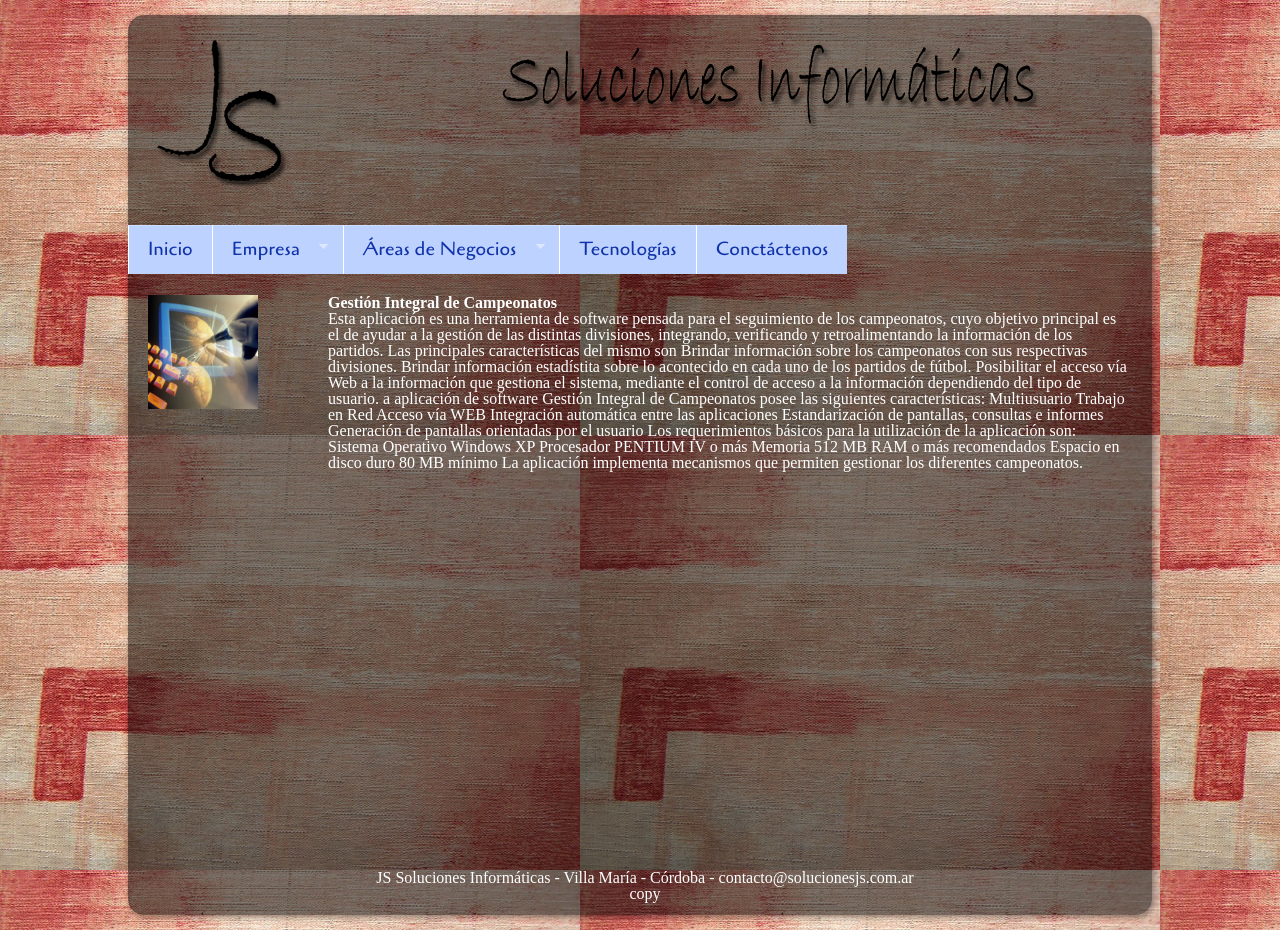
After one commit to vanzettijuan/webEmpresa, a CodeIgniter app: page /index.php/inicio/gestionLigasFutbol in a window 1280 px wide. The commit adds this page. Run offline with CodeIgniter, Linux system fonts and the light colour scheme; some libraries are stand-ins or nearby versions.

Commit message:
cambio de imagen

```diff
--- a/application/controllers/inicio.php
+++ b/application/controllers/inicio.php
@@ -17,6 +17,7 @@ class Inicio extends CI_Controller
        $this->ruta = base_url();
        $this->url_site = site_url();
        $this->recurso['menu'] = "<script src='".$this->ruta."js/plugins/hoverIntent.js'></script>  <script src='".$this->ruta."js/plugins/superfish.js'></script>  <script src='".$this->ruta."js/plugins/supersubs.js'></script> ";
+
 	}
 
 	public function index()
@@ -30,7 +31,7 @@ class Inicio extends CI_Controller
 
 	}
 
-	public function quienes()
+	public function quienesSomos()
 	{
 		$data =array();
 		$data['contenido']="quienesSomos_v";
@@ -40,4 +41,56 @@ class Inicio extends CI_Controller
 		$this->load->view('includes/template_v',$data);
 	}
 
+
+	public function nuestraMision()
+	{
+		$data =array();
+		$data['contenido']="nuestraMision_v";
+        $data['ruta']= $this->ruta;
+		$data['url'] =$this->url_site;
+		$data['js']= $this->recurso['menu'];
+		$this->load->view('includes/template_v',$data);
+	}
+
+	public function nuestraVision()
+	{
+		$data =array();
+		$data['contenido']="nuestraVision_v";
+        $data['ruta']= $this->ruta;
+		$data['url'] =$this->url_site;
+		$data['js']= $this->recurso['menu'];
+		$this->load->view('includes/template_v',$data);
+	}
+
+    public function gestionComercial()
+	{
+		$data =array();
+		$data['contenido']="gestionComercial_v";
+        $data['ruta']= $this->ruta;
+		$data['url'] =$this->url_site;
+		$data['js']= $this->recurso['menu'];
+		$this->load->view('includes/template_v',$data);
+	}
+
+    public function gestionLigasFutbol()
+	{
+		$data =array();
+		$data['contenido']="gestionLigasFutbol_v";
+        $data['ruta']= $this->ruta;
+		$data['url'] =$this->url_site;
+		$data['js']= $this->recurso['menu'];
+		$this->load->view('includes/template_v',$data);
+	}
+
+    public function tecnologias()
+	{
+		$data =array();
+		$data['contenido']="tecnologias_v";
+        $data['ruta']= $this->ruta;
+		$data['url'] =$this->url_site;
+		$data['js']= $this->recurso['menu'];
+		$this->load->view('includes/template_v',$data);
+	}
+
+
 }
--- /dev/null
+++ b/application/views/gestionLigasFutbol_v.php
@@ -0,0 +1,31 @@
+<div id="caja_imagen">
+    <img width="110" height="114" src="<?=$ruta?>img/1.jpg">
+</div>
+<div id="columna_texto">
+    <p><span class="negrita">Gestión Integral de Campeonatos</span> </p>
+
+Esta aplicación es una herramienta de software pensada para el seguimiento de los campeonatos, cuyo objetivo principal es el de ayudar a la gestión de las distintas divisiones, integrando, verificando y retroalimentando la información de los partidos. Las principales características del mismo  son
+
+    Brindar información sobre los campeonatos con sus  respectivas divisiones.
+    Brindar información estadístita sobre lo acontecido en cada uno de los partidos de fútbol.
+    Posibilitar el acceso vía Web a la información que gestiona el sistema, mediante el control de acceso a la información dependiendo del tipo de usuario.
+
+a aplicación de software Gestión Integral de Campeonatos posee las siguientes características:
+
+    Multiusuario
+    Trabajo en Red
+    Acceso vía WEB
+    Integración automática entre las aplicaciones
+    Estandarización de pantallas, consultas e informes
+    Generación de pantallas orientadas por el usuario
+
+Los requerimientos básicos para la utilización de la aplicación son:
+
+    Sistema Operativo Windows XP
+    Procesador PENTIUM IV o más
+    Memoria 512 MB RAM o más recomendados
+    Espacio en disco duro 80 MB mínimo
+
+La aplicación implementa mecanismos que permiten gestionar los diferentes campeonatos.
+
+ </div>
--- a/application/views/includes/header_v.php
+++ b/application/views/includes/header_v.php
@@ -8,7 +8,8 @@
 	<link rel="stylesheet" href="<?=base_url();?>css/css.css">
 </head>
 <body>
-	<img src="<?=$ruta?>img/tapiz/bg.jpg" class="bg">
+		<!--Es para la imagen grande"-->
+	<!--img src="<?=$ruta?>img/tapiz/33.jpg" class="bg"-->
 	<div id="cuerpo">
 		<div id="header">
            <div id="logo">
@@ -29,14 +30,14 @@
 					<li class="current">
 						<a href="#a">Empresa</a>
 						<ul>
-							<li>
-								<a href="<?= $url;?>/inicio/quienes">¿ Quiénes Somos ?</a>
+							<li class="current">
+								<a href="<?= $url;?>/inicio/quienesSomos">¿ Quiénes Somos ?</a>
 							</li>
 							<li class="current">
-								<a href="#ab">Nuestra Visión</a>
+								<a href="<?= $url;?>/inicio/nuestraVision">Nuestra Visión</a>
 							</li>
 							<li>
-								<a href="#">Nuestra Misión</a>
+								<a href="<?= $url;?>/inicio/nuestraMision">Nuestra Misión</a>
 							</li>
 						</ul>
 					</li>
@@ -44,19 +45,23 @@
 						<a href="#">Áreas de Negocios</a>
 						<ul>
 							<li>
-								<a href="#">Gestión Ligas de Fútbol</a>
+								<a href="<?= $url;?>/inicio/gestionLigasFutbol">Gestión Ligas de Fútbol</a>
 							</li>
 							<li>
-								<a href="#">Gestión Comercial</a>
+								<a href="<?= $url;?>/inicio/gestionComercial">Gestión Comercial</a>
 							</li>
 							<li>
-								<a href="#">Gestión de la Producción</a>
+								<a href="<?= $url;?>/inicio/gestionProduccion">Gestión de la Producción</a>
 							</li>
 							<li>
 								<a href="#">Desarrollo Web</a>
 							</li>
 						</ul>
 					</li>
+				    <li>
+						<a href="<?= $url;?>/inicio/tecnologias">Tecnologías</a>
+					</li>
+
 					<li>
 						<a href="#">Conctáctenos</a>
 					</li>
--- a/css/css.css
+++ b/css/css.css
@@ -5,27 +5,29 @@ font-weight:normal;
 src: url(../fonts/Cagliostro-Regular.ttf);
 }
 
+/* para imagen grande de fondo
 img.bg {
     /* Set rules to fill background */
-    min-height: 100%;
+/*    min-height: 100%;
     min-width: 1024px;
 
     /* Set up proportionate scaling */
-    width: 100%;
+ /*   width: 100%;
     height: auto;
 
     /* Set up positioning */
-    position: fixed;
+  /*  position: fixed;
     top: 0;
     left: 0;
 }
 
 @media screen and (max-width: 1024px) { /* Specific to this particular image */
-    img.bg {
+   /* img.bg {
         left: 50%;
         margin-left: -512px;   /* 50% */
-    }
+   /* }
 }
+*/
 
 
 body{
@@ -35,7 +37,7 @@ body{
     height:auto;
 	color:#FFF;
     /*background-color:#bada55;*/
- /*   background-image:url('../img/tapiz/33.jpg');*/
+   background-image:url('../img/tapiz/33.jpg'); /* si quiero grande esto lo comentop*/
 
 }
 
@@ -106,14 +108,15 @@ body{
     max-width:1024px;
     /*height:250px;*/
    /* background-color:red;*/
-    max-height:500px;
+    height:550px;
     overflow: hidden;
-    min-height:300px;
+    /*min-height:300px;
    /*padding: 20px 0px 0px 0px*/
 
 }
 #columna_texto{
     position:absolute;
+    margin-top:20px;
     margin-left:200px;
     width:800px;
     /*height:250px;*/
@@ -121,7 +124,7 @@ body{
     max-height:500px;
     overflow: hidden;
     min-height:300px;
-      /*padding: 20px 0px 0px 0px*/
+   /* padding: 120px 0px 0px 0px*/
 }
 #caja_imagen{
     position: absolute;
@@ -131,6 +134,25 @@ body{
     height:114px;
    /* background-color:yellow;*/
 }
+
+
+#cajaSlider{
+    position:absolute;
+    margin: auto auto auto auto;
+    width:1024px;
+    height:160px;
+    top:390px;
+
+    background-color:yellow;
+}
+
+
+
+
+
+
+
+
 h2{font-size:24px;}
 .fixh2{font-size:18px;}
 .negrita{font-weight:bold;}
```
Also changed, not shown: application/views/gestionComercial_v.php (added, +8 -0 lines), application/views/inicio_v.php (+5 -2 lines), application/views/nuestraMision_v.php (added, +10 -0 lines), application/views/nuestraVision_v.php (added, +13 -0 lines), application/views/quienesSomos_v.php (+7 -1 lines), application/views/tecnologias_v.php (added, +26 -0 lines).
